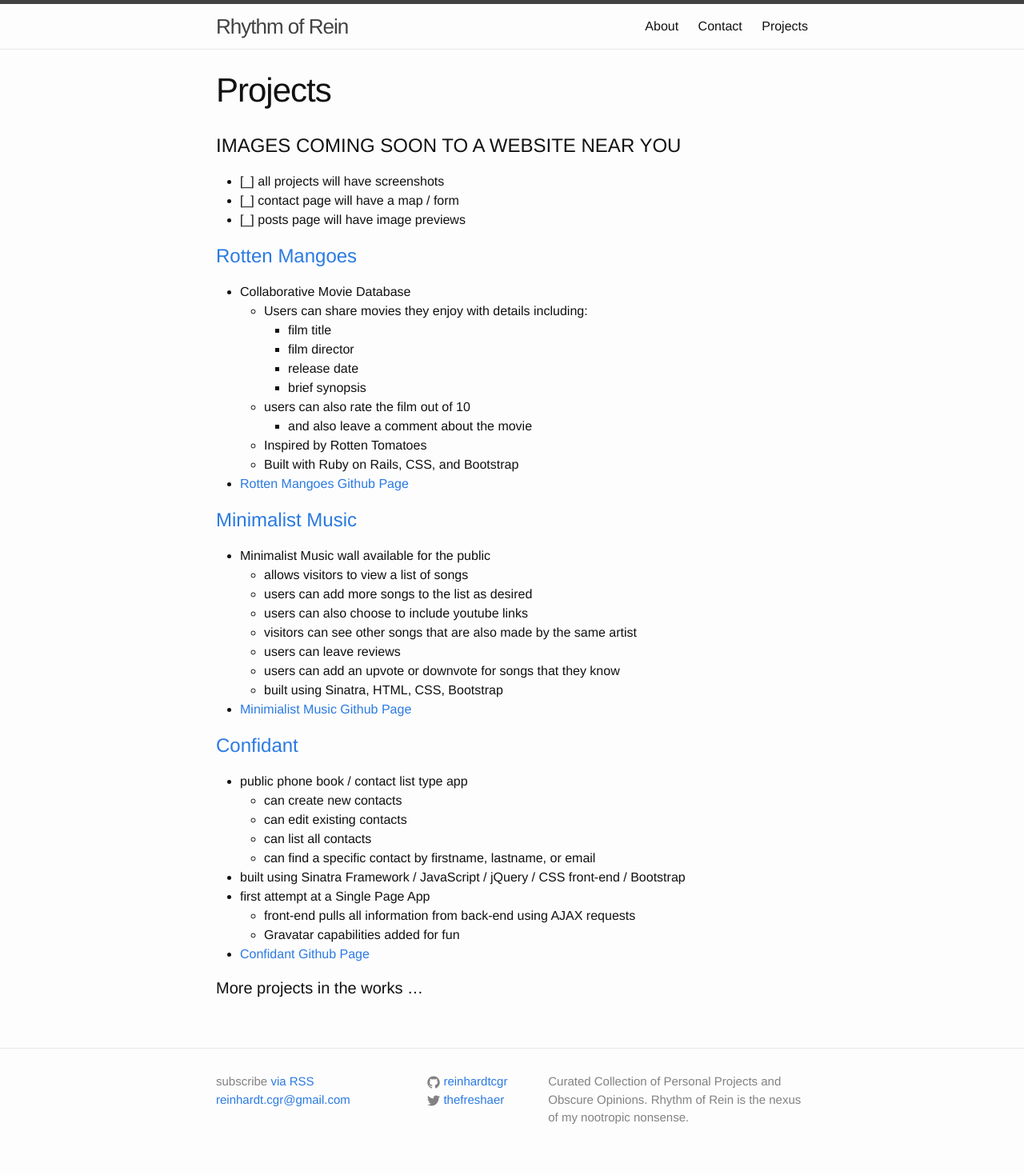
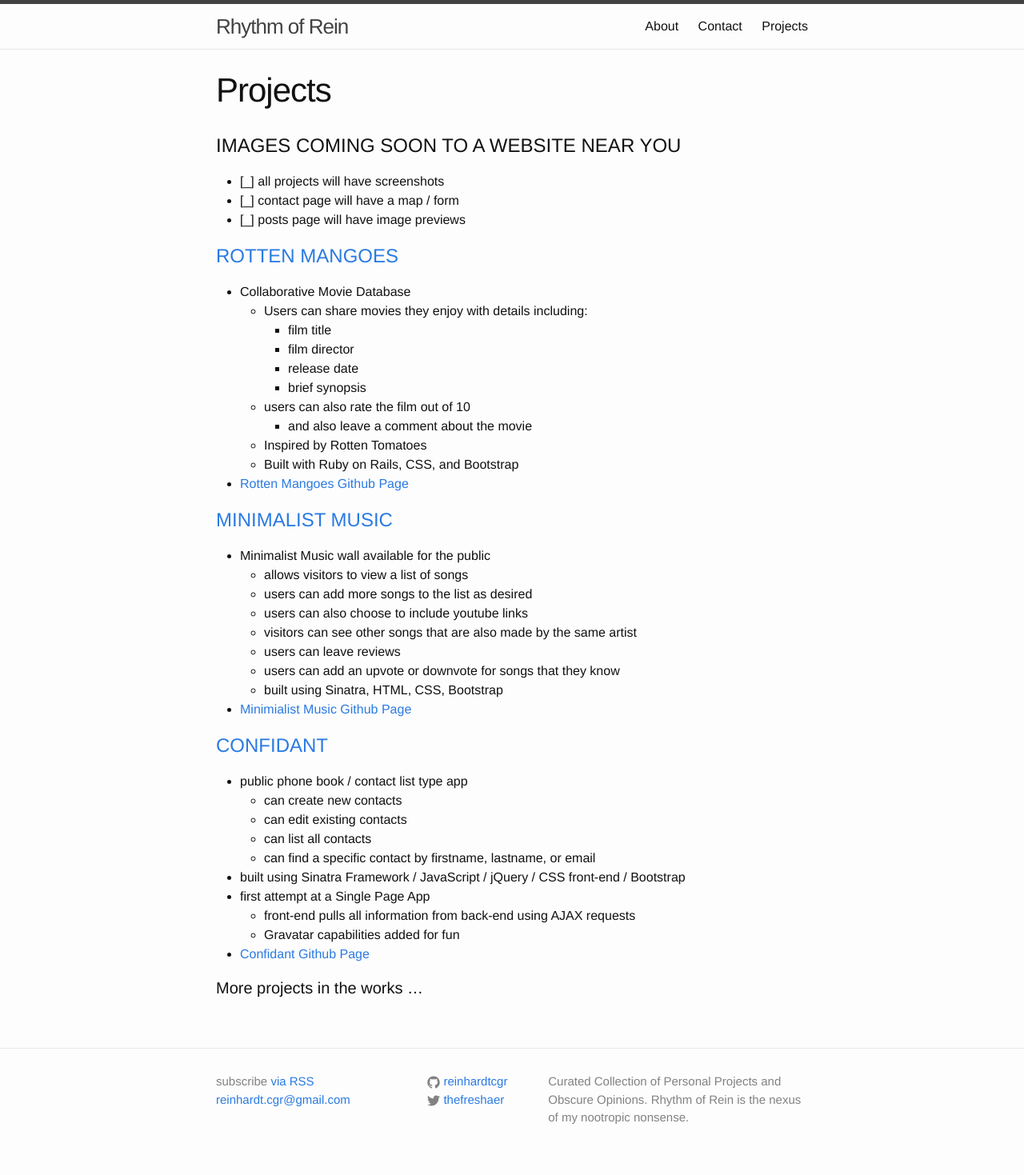
Before and after one commit to reinhardt021/reinhardt021.github.io, a Jekyll site: the page built from projects.md, in a window 1280 px wide. Shown: the whole page at 80% size. Built offline with Jekyll 4.4.1, drawn with Linux system fonts in a browser that asks for light colours.

Commit message:
Edited markdown styling for some of the links

```diff
--- a/projects.md
+++ b/projects.md
@@ -9,9 +9,9 @@ permalink: /projects/
 - [_] contact page will have a map / form
 - [_] posts page will have image previews
 
+<!-- NEED TO CHANGE PROJECT NAME TO GET ORIGINAL URL -->
 
-<!-- NEED TO CHANGE PROJECT NAME TO GET ORIGINAL URL -->
-# [Rotten Mangoes](https://github.com/reinhardtcgr/rotten_mangoes)
+# [ROTTEN MANGOES](https://github.com/reinhardtcgr/rotten_mangoes)
   - Collaborative Movie Database
     - Users can share movies they enjoy with details including:
       - film title
@@ -24,7 +24,7 @@ permalink: /projects/
     - Built with Ruby on Rails, CSS, and Bootstrap
   - [Rotten Mangoes Github Page](https://github.com/reinhardtcgr/rotten_mangoes)
 
-# [Minimalist Music](https://minimalist-music.herokuapp.com/)
+# [MINIMALIST MUSIC](https://minimalist-music.herokuapp.com/)
   - Minimalist Music wall available for the public
     - allows visitors to view a list of songs
     - users can add more songs to the list as desired
@@ -35,7 +35,7 @@ permalink: /projects/
     - built using Sinatra, HTML, CSS, Bootstrap
   - [Minimialist Music Github Page](https://github.com/reinhardtcgr/music_wall_app)
 
-# [Confidant](https://confidant.herokuapp.com/)
+# [CONFIDANT](https://confidant.herokuapp.com/)
 - public phone book / contact list type app
   - can create new contacts
   - can edit existing contacts
```
